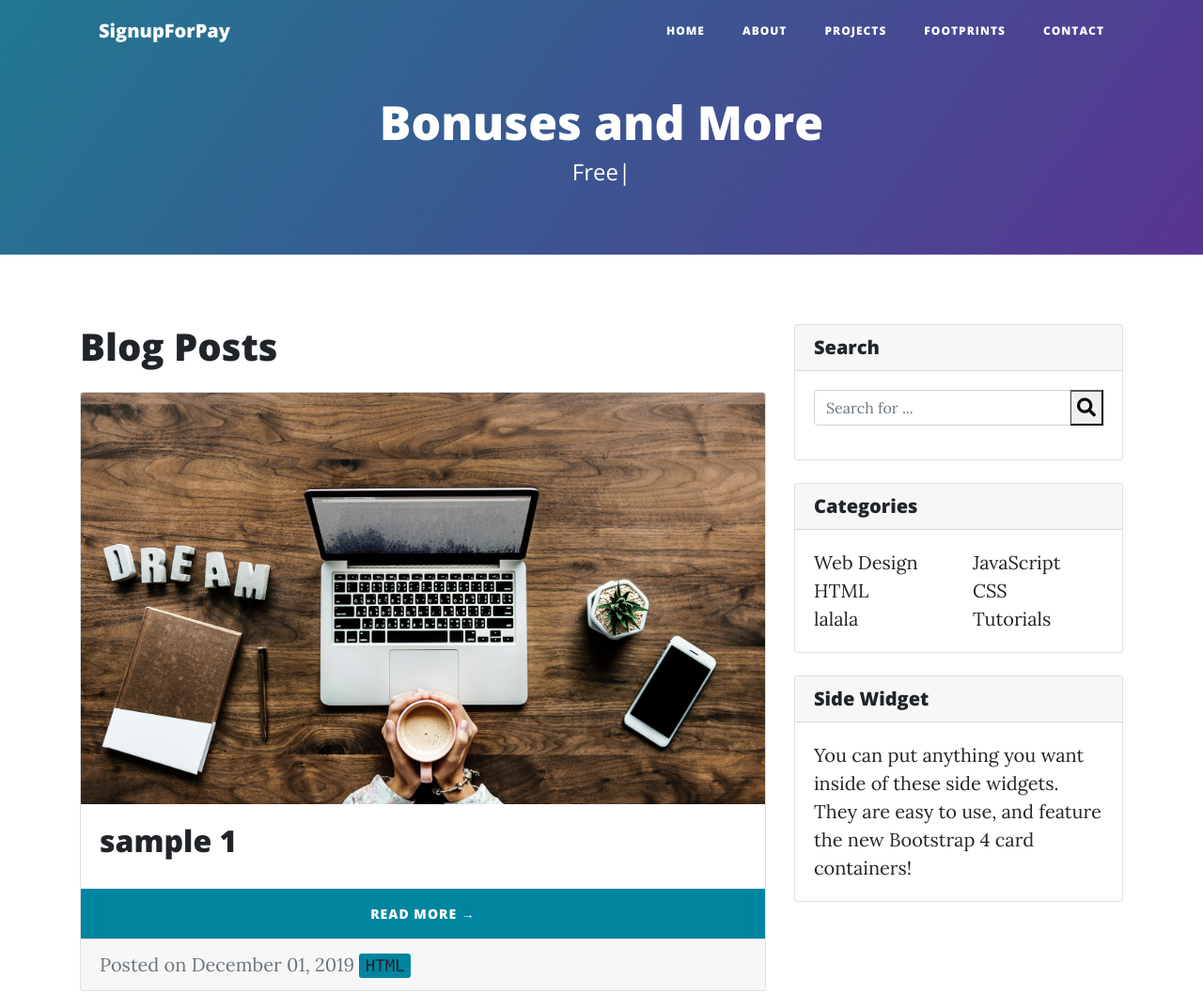
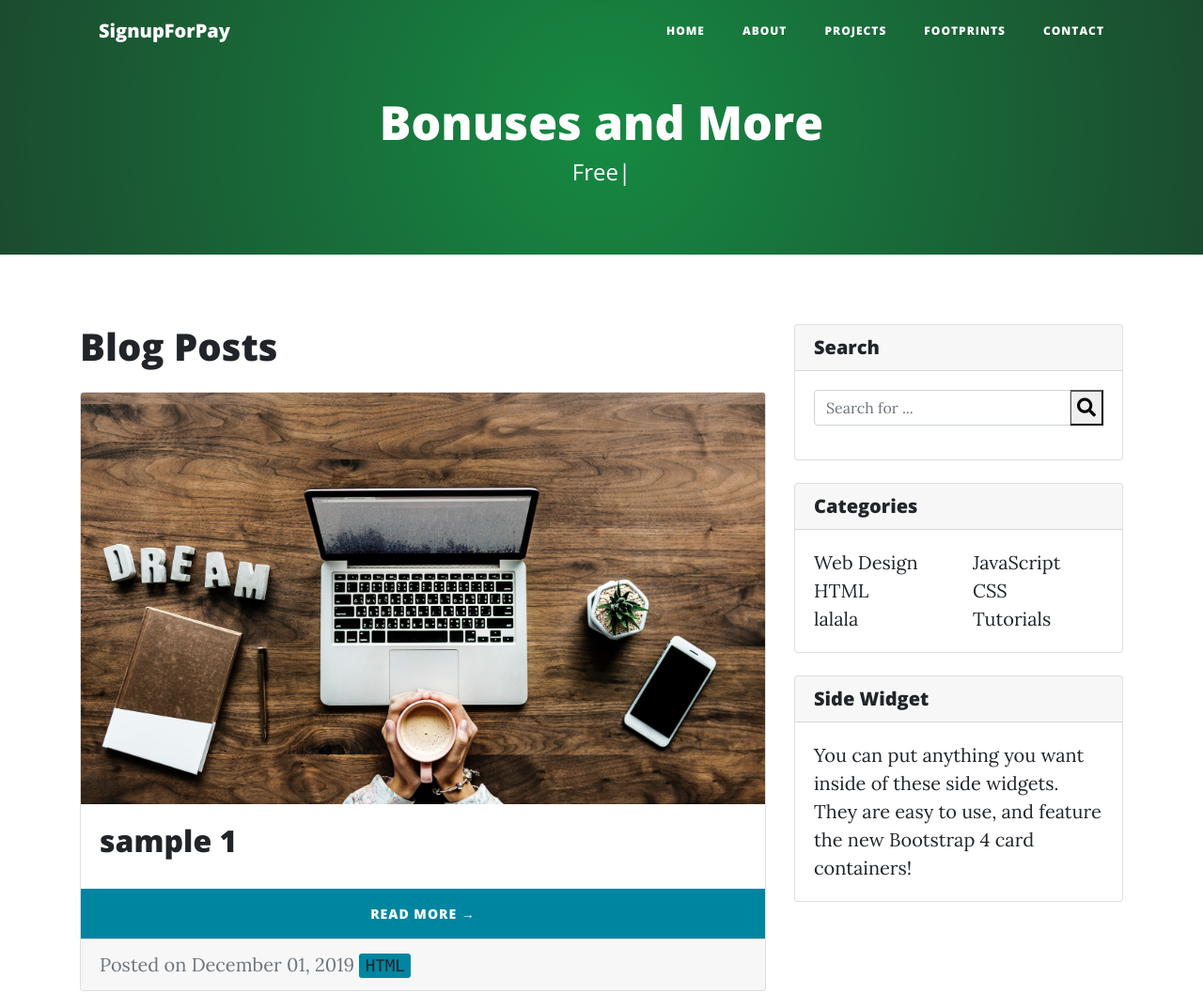
Before and after one commit to nickleeds/blog, a website: page index.html in a window 1280 px wide. Shown: the top 1057 px of the page at 94% size. Drawn offline with nearby package versions, Linux system fonts and the light colour scheme.

Commit message:
background css

```diff
--- a/index.html
+++ b/index.html
@@ -46,7 +46,9 @@
 		<div id="nav-placeholder"></div>
 
 		<!-- Page Header -->
-		<header class="masthead" style="background-image: url('img/home-bg.jpg')">
+		<header class="masthead" style="
+		background: rgb(12,242,93);
+		background: radial-gradient(circle, rgba(12,242,93,1) 0%, rgba(23,115,55,1) 100%);">
 			<div class="overlay"></div>
 			<div class="container">
 				<div class="row">
```
Also changed, not shown: img/home-bg-3.jpg (added), img/home-bg-4.jpg (added).
